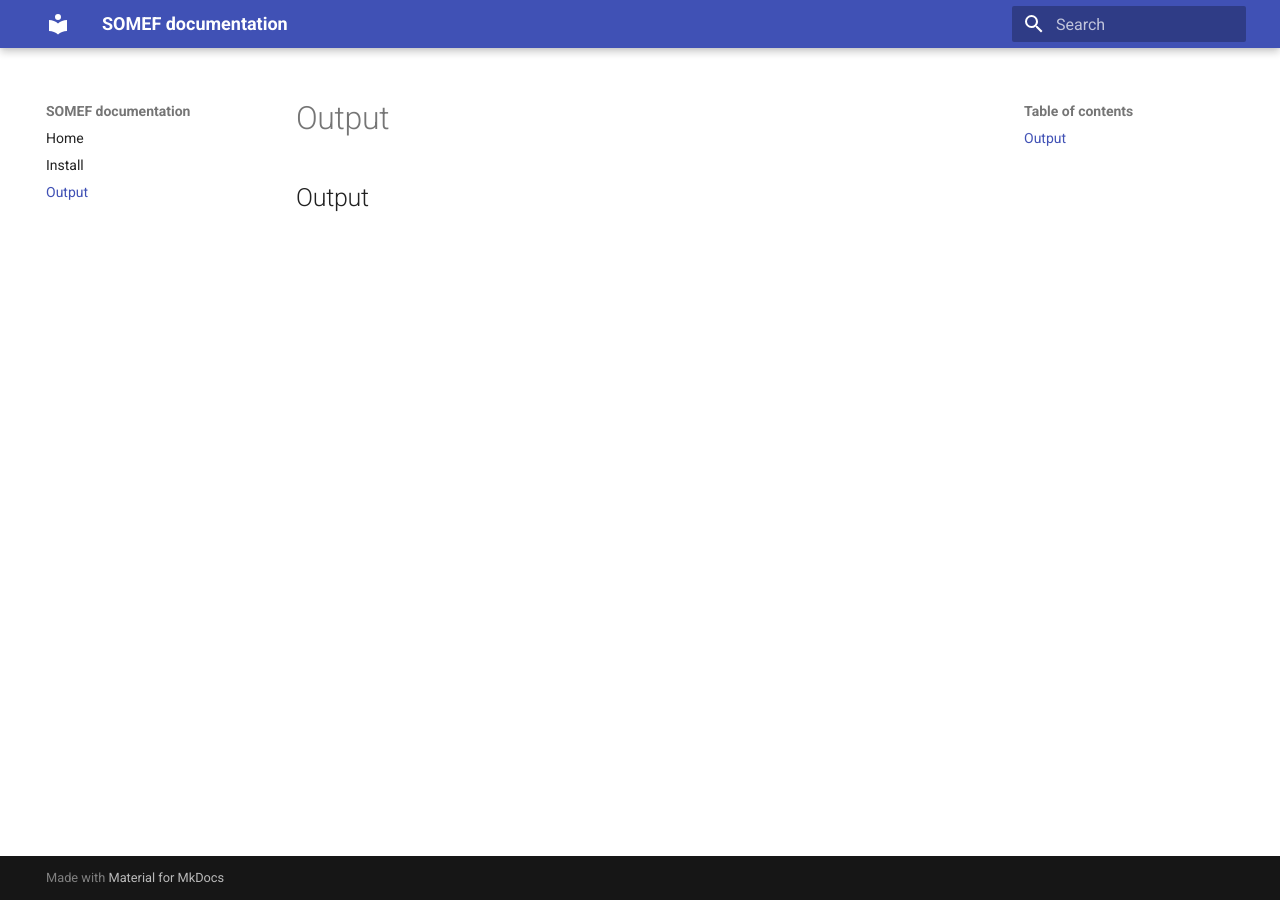
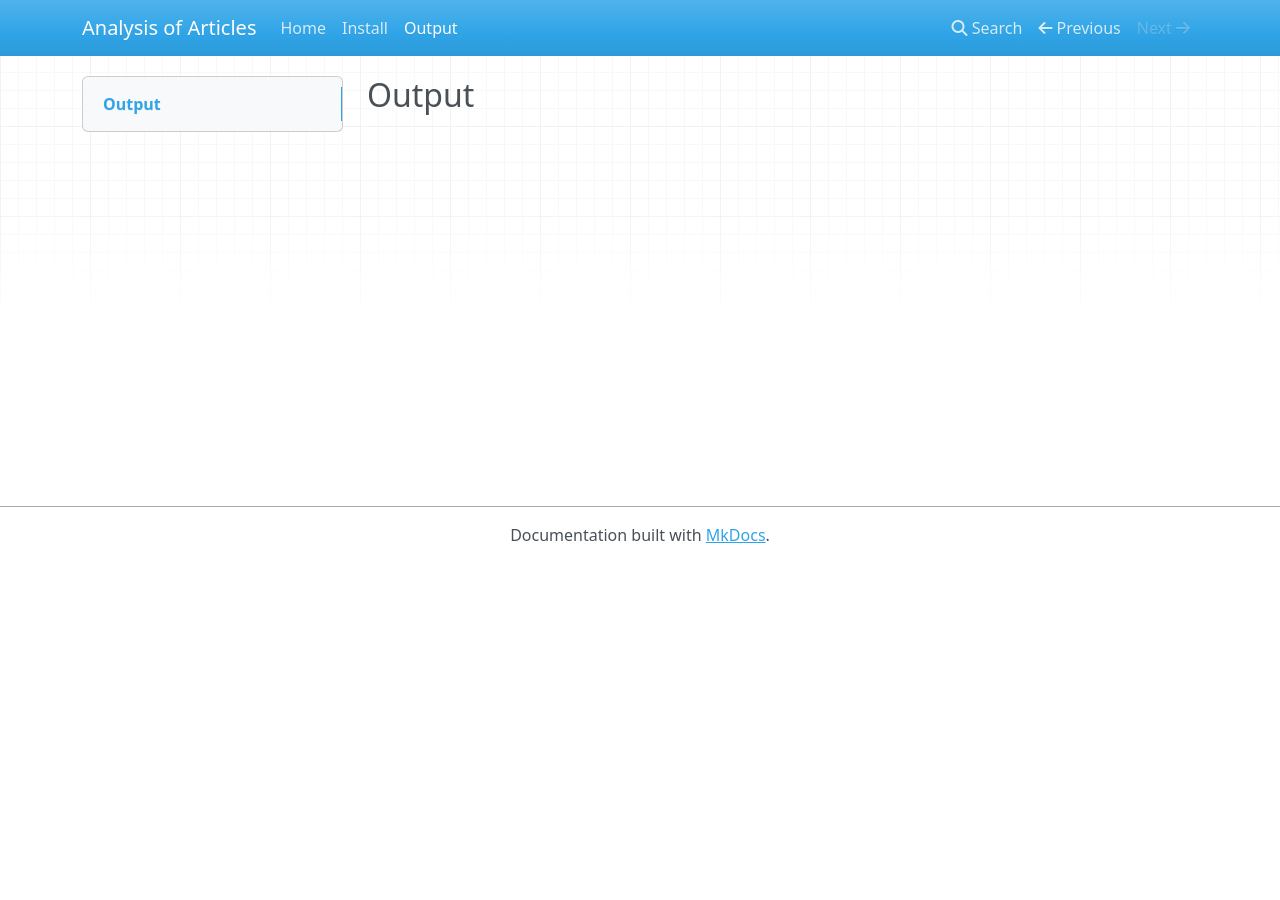
Before and after one commit to jorgesaenzdemiera/OpenScience, an MkDocs documentation site: the page built from docs/output.md, in a window 1280 px wide. Built offline with MkDocs 1.6.1, drawn with Linux system fonts in a browser that asks for light colours; nearby versions of some CDN libraries.

Commit message:
Update mkdocs.yml

```diff
--- a/mkdocs.yml
+++ b/mkdocs.yml
@@ -1,10 +1,10 @@
-site_name: SOMEF documentation
+site_name: Analysis of Articles
 nav:
   - Home: index.md
   - Install: install.md
   - Output: output.md
 theme:
-  name: material
+  name: mkdocs
 
 markdown_extensions:
   - admonition
```
